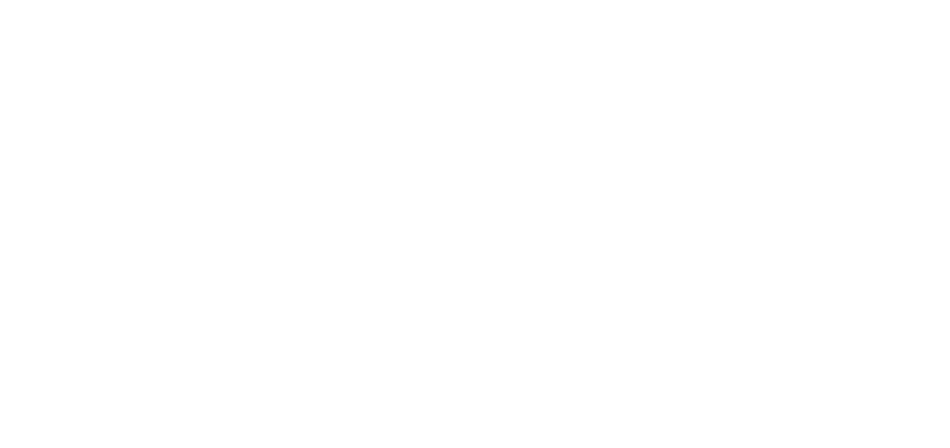
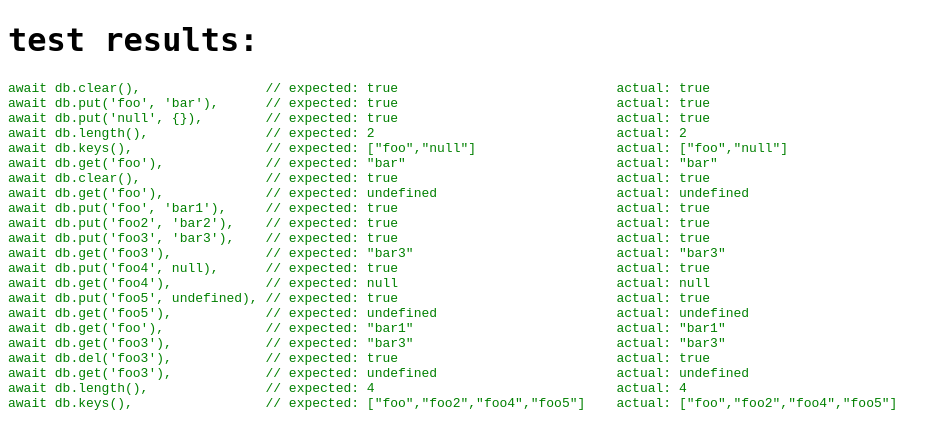
Before and after one commit to serapath/kv-idb, a website: page index.html in a window 1280 px wide. Shown: the whole page, without its empty margins (0-950 px from the left). Drawn offline with Linux system fonts and the light colour scheme.

Commit message:
release kv-idb version 2.0.0

```diff
--- a/bundle.js
+++ b/bundle.js
@@ -1,67 +1,87 @@
-(function(f){if(typeof exports==="object"&&typeof module!=="undefined"){module.exports=f()}else if(typeof define==="function"&&define.amd){define([],f)}else{var g;if(typeof window!=="undefined"){g=window}else if(typeof global!=="undefined"){g=global}else if(typeof self!=="undefined"){g=self}else{g=this}g.kvidb = f()}})(function(){var define,module,exports;return (function(){function e(t,n,r){function s(o,u){if(!n[o]){if(!t[o]){var a=typeof require=="function"&&require;if(!u&&a)return a(o,!0);if(i)return i(o,!0);var f=new Error("Cannot find module '"+o+"'");throw f.code="MODULE_NOT_FOUND",f}var l=n[o]={exports:{}};t[o][0].call(l.exports,function(e){var n=t[o][1][e];return s(n?n:e)},l,l.exports,e,t,n,r)}return n[o].exports}var i=typeof require=="function"&&require;for(var o=0;o<r.length;o++)s(r[o]);return s}return e})()({1:[function(require,module,exports){
+(function(f){if(typeof exports==="object"&&typeof module!=="undefined"){module.exports=f()}else if(typeof define==="function"&&define.amd){define([],f)}else{var g;if(typeof window!=="undefined"){g=window}else if(typeof global!=="undefined"){g=global}else if(typeof self!=="undefined"){g=self}else{g=this}g.kvidb = f()}})(function(){var define,module,exports;return (function(){function r(e,n,t){function o(i,f){if(!n[i]){if(!e[i]){var c="function"==typeof require&&require;if(!f&&c)return c(i,!0);if(u)return u(i,!0);var a=new Error("Cannot find module '"+i+"'");throw a.code="MODULE_NOT_FOUND",a}var p=n[i]={exports:{}};e[i][0].call(p.exports,function(r){var n=e[i][1][r];return o(n||r)},p,p.exports,r,e,n,t)}return n[i].exports}for(var u="function"==typeof require&&require,i=0;i<t.length;i++)o(t[i]);return o}return r})()({1:[function(require,module,exports){
 const indexedDB = window.indexedDB
-const console = window.console
 
 module.exports = kvidb
 
-const dbname = 'kvidb'
-// const dbopts = { keyPath: 'key' }
-const version = 1
-
-function kvidb (opts) {
-  const name = opts ? opts.name || ('' + opts) : 'store'
-  const scope = `${dbname}-${name}`
-  var IDB
-  const makeDB = done => {
-    var idb = indexedDB.open(dbname, version)
-    idb.onerror = e => console.error(`[${dbname}]`, idb.error)
-    idb.onupgradeneeded = () => idb.result.createObjectStore(scope/*, dbopts*/)
-    idb.onsuccess = () => done(IDB = idb.result)
+async function kvidb (db_name = 'db', store_name = 'store', version = 1) {
+  const idb = indexedDB.open(db_name, version)
+  idb.onupgradeneeded = () => idb.result.createObjectStore(store_name)
+  const db = await pfy(idb)
+  const kvstore = { get, put, del, batch, update, clear, close, keys, values, entries, length }
+  return kvstore
+  function pfy (request) {
+    return new Promise((resolve, reject) => {
+      request.oncomplete = request.onsuccess = () => resolve(request.result)
+      request.onabort = request.onerror = () => reject(request.error)
+    })
   }
-  const use = (mode, done) => {
-    const next = (IDB, tx) => (tx = IDB.transaction([scope], mode),
-      done(tx.objectStore(scope), tx))
-    IDB ? next(IDB) : makeDB(next)
+  function getstore () { return db.transaction(store_name, 'readonly').objectStore(store_name) }
+  function allstore () { return db.transaction(store_name, 'readwrite').objectStore(store_name) }
+  function close () { return db.close() }
+  function get (key) {
+    const store = getstore()
+    return pfy(store.get(key))
   }
-  const api = {
-    get: (key, done) => use('readonly', (store, tx) => {
-      const req = store.get('' + key)
-      tx.oncomplete = e => next(req.error, req.result)
-      const next = (e, x) => {
-        e ? done(e) : x === undefined ? done(`key "${key}" is undefined`)
-        : done(null, x)
+  async function put (key, val) {
+    const store = allstore()
+    store.put(val, key)
+    return !await pfy(store.transaction)
+  }
+  async function del (key, val) {
+    const store = allstore()
+    store.delete(key)
+    return !await pfy(store.transaction)
+  }
+  async function clear () {
+    const store = allstore()
+    store.clear()
+    return !await pfy(store.transaction)
+  }
+  function batch () {
+    var ops = []
+    return { put, del, flush, destroy }
+    function put (key, val) { ops.push({ type: 'put', data: [key, val] }) }
+    function del (key, val) { ops.push({ type: 'del', data: [key, val] }) }
+    function destroy () { ops = undefined }
+    async function flush () {
+      for (var i = 0, len = ops.length; i < len; i++) {
+        const { type, data } = opts[i]
+        const store = allstore()
+        store[type](...data)
       }
-    }),
-    put: (key, val, done) => val === undefined ? done('`value` is undefined')
-      : use('readwrite', (store, tx) => {
-        const req = store.put(val, '' + key)
-        tx.oncomplete = e => done(req.error, !req.error)
-    }),
-    del: (key, done) => api.get('' + key, (e, x) => {
-      e ? done(e) : use('readwrite', (store, tx) => {
-        const req = store.delete('' + key)
-        tx.oncomplete = e => done(req.error, !req.error)
-      })
-    }),
-    clear: done => use('readwrite',  (store, tx) => {
-      const req = store.clear()
-      tx.oncomplete = e => done(req.error, !req.error)
-    }),
-    length: done => use('readwrite',  (store, tx) => {
-      const req = store.count()
-      tx.oncomplete = e => done(req.error, req.result)
-    }),
-    close: done => (IDB ? IDB.close() : makeDB(IDB => IDB.close()), done(null, true)),
-    batch: (ops, done) => done('@TODO: implement `.batch(...)`'),
-    keys: done => use('readonly', (store, tx, keys = []) => {
-      const openCursor = (store.openKeyCursor || store.openCursor)
-      const req = openCursor.call(store)
-      tx.oncomplete = e => done(req.error, req.error ? undefined : keys)
-      req.onsuccess = () => {
-        const x = req.result
-        if (x) (keys.push(x.key), x.continue())
-      }
-    })
+      await pfy(allstore.transaction)
+      for (var i = 0; i < len; i++) kvstore?.[`on${ops[i].type}`](ops[i])
+      return true
+    }
+  }
+  function keys () {
+    const store = getstore()
+    return pfy(store.getAllKeys())
+  }
+  function values () {
+    const store = getstore()
+    return pfy(store.getAll())
+  }
+  function entries () {
+    const store = getstore()
+    return Promise.all([pfy(store.getAllKeys()), pfy(store.getAll())]).then(([ks, vs]) => ks.map((k, i) => [k, vs[i]]))
+  }
+  function length () {
+    const store = getstore()
+    return pfy(store.count())
+  }
+  async function update (key, updater) { return !await put(updater(await get(key))) }
+  /*
+  function createReadStream () {
+    // keys: done => use('readonly', (store, tx, keys = []) => {
+    //   const openCursor = (store.openKeyCursor || store.openCursor)
+    //   const req = openCursor.call(store)
+    //   tx.oncomplete = e => done(req.error, req.error ? undefined : keys)
+    //   req.onsuccess = () => {
+    //     const x = req.result
+    //     if (x) (keys.push(x.key), x.continue())
+    //   }
+    // })
     // key: (n, done) => (n < 0) ? done(null) : use('readonly', store => {
     //   var advanced = false
     //   var req = store.openCursor()
@@ -79,8 +99,7 @@ function kvidb (opts) {
     // And openKeyCursor isn't supported by Safari.
     // tx.oncomplete = () => done(null, keys)
   }
-  return api
+  */
 }
-
 },{}]},{},[1])(1)
 });
--- a/index.html
+++ b/index.html
@@ -6,40 +6,55 @@
   <body>
     <script src="bundle.js"></script>
     <script>
-      var defaultOpts = { /* mode: 'readwrite', name: 'store' */ }
-
-      var db = kvidb(defaultOpts)
-
-      var tests = [
-        next => db.clear(next),                  // true
-        next => db.put('foo', 'bar', next),      // true
-        next => db.put('null', {}, next),        // true
-        next => db.length(next),                 // 2
-        next => db.keys(next),                   // ['foo', 'null']
-        next => db.get('foo', next),             // 'bar'
-        next => db.clear(next),                  // true
-        next => db.get('foo', next),             // ERROR
-        next => db.put('foo', 'bar1', next),     // true
-        next => db.put('foo2', 'bar2', next),    // true
-        next => db.put('foo3', 'bar3', next),    // true
-        next => db.put('foo4', null, next),      // true
-        next => db.put('foo5', undefined, next), // ERROR
-        next => db.get('foo', next),             // 'bar1'
-        next => db.get('foo3', next),            // 'bar3'
-        next => db.del('foo3', next),            // true
-        next => db.get('foo3', next),            // ERROR
-        next => db.length(next),                 // 3
-        next => db.keys(next),                   // ['foo', 'foo2', 'foo4']
-      ]
-      function next () {
-        var test = tests.shift()
-        if (test) test((e, x) => {
-          console.log('' + test)
-          e ? console.error(e) : console.log(x)
-          next()
+      document.body.innerHTML = `<h1> test results: </h1>`
+      document.body.style = `font-family: mono;`
+      const source = document.currentScript.textContent
+      test()
+      async function test () {
+        var db = await kvidb()
+        const results = [
+          await db.clear(),                // true
+          await db.put('foo', 'bar'),      // true
+          await db.put('null', {}),        // true
+          await db.length(),               // 2
+          await db.keys(),                 // ["foo", "null"]
+          await db.get('foo'),             // "bar"
+          await db.clear(),                // true
+          await db.get('foo'),             // undefined
+          await db.put('foo', 'bar1'),     // true
+          await db.put('foo2', 'bar2'),    // true
+          await db.put('foo3', 'bar3'),    // true
+          await db.get('foo3'),            // "bar3"
+          await db.put('foo4', null),      // true
+          await db.get('foo4'),            // null
+          await db.put('foo5', undefined), // true
+          await db.get('foo5'),            // undefined
+          await db.get('foo'),             // "bar1"
+          await db.get('foo3'),            // "bar3"
+          await db.del('foo3'),            // true
+          await db.get('foo3'),            // undefined
+          await db.length(),               // 4
+          await db.keys(),                 // ["foo", "foo2", "foo4", "foo5"]
+        ]
+        var maxlen = 0
+        const tests = source.split('[\n')[1].split(' ]')[0].split('\n').slice(0, -1).map((line, i) => {
+          const [test, value] = line.split('//')
+          maxlen = Math.max(maxlen, value.length)
+          const assert = value.trim()
+          const expected = `${assert === "undefined" ? "undefined" : JSON.stringify(JSON.parse(assert))}`
+          const actual = `${JSON.stringify(results[i])}`
+          return [test, expected, actual]
+        })
+        const pass_console = result => [`%c${result}`, 'color: green']
+        const fail_console = result => [`%c${result}`, 'color: crimson']
+        const pass_browser = `green`
+        const fail_browser = `crimson`
+        tests.forEach(([code, expected, actual]) => {
+          const [test, s] = [expected === actual, code + `// expected: ${expected.padEnd(maxlen, ' ')}` + `actual: ${actual}`]
+          console.log(...test ? pass_console(s.trim()) : fail_console(s.trim()))
+          document.body.append(Object.assign(document.createElement('pre'), { textContent: s.trim(), style: `padding: 0; margin: 0; color: ${test ? pass_browser : fail_browser};` }))
         })
       }
-      next()
     </script>
   </body>
 </html>
--- a/package.json
+++ b/package.json
@@ -1,6 +1,6 @@
 {
   "name": "kv-idb",
-  "version": "1.1.0",
+  "version": "2.0.0",
   "description": "minimal zero-dependencies key-value store backed by indexedDB",
   "main": "index.js",
   "scripts": {
```
Also changed, not shown: index.js (+77 -57 lines), README.md.
